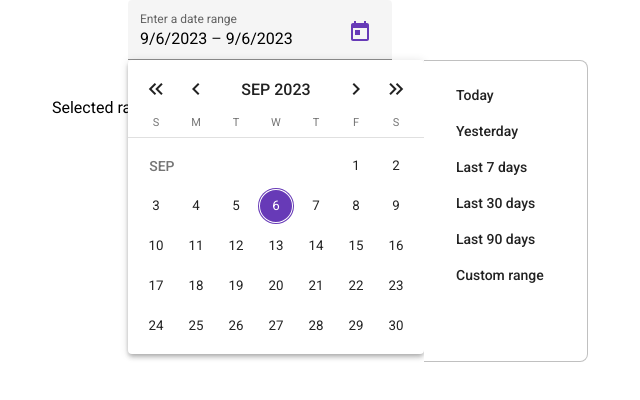
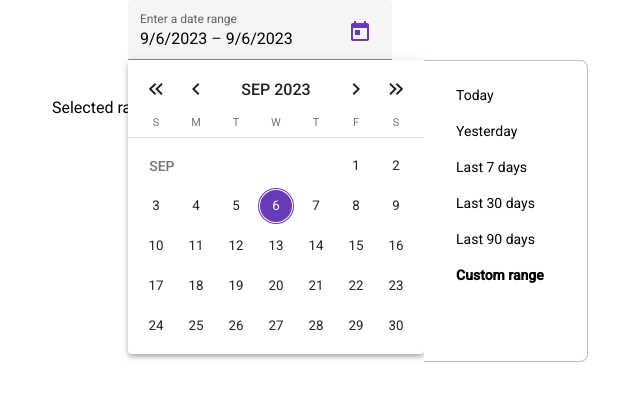
Before and after one commit to vishnu323/example-ng-date-range-picker-custom-ranges-qgr1h5, an Angular app: page / in a window 1280 px wide. Both pictures are taken after a click on the button 740 px from the left and 32 px from the top of the page. Shown: the top 400 px of the page, without its empty margins (380-1020 px from the left). Built offline with nearby package versions, Linux system fonts and the light colour scheme.

Commit message:
2 files modified

```diff
--- a/src/app/example-header/custom-range-panel.component.html
+++ b/src/app/example-header/custom-range-panel.component.html
@@ -4,6 +4,7 @@
     mat-button
     color="primary"
     (click)="selectRange(item)"
+    [ngClass]="{'custom-range-btn': item === 'Custom range'}"
   >
     {{ item }}
   </button>
--- a/src/app/example-header/custom-range-panel.component.scss
+++ b/src/app/example-header/custom-range-panel.component.scss
@@ -25,6 +25,11 @@ $height:268px;
 }
 
 
-.mat-button.mat-primary, .mat-icon-button.mat-primary, .mat-stroked-button.mat-primary {
-  color:unset !important;
+.mat-button.mat-primary, .mat-icon-button.mat-primary, .mat-stroked-button.mat-primary{
+  color:black !important;
+  font-weight: normal !important;
 }
+.custom-range-btn.mat-button.mat-primary, .custom-range-btn.mat-icon-button.mat-primary, .custom-range-btn.mat-stroked-button.mat-primary{
+  color:black !important;
+  font-weight: bold !important;
+}
```
